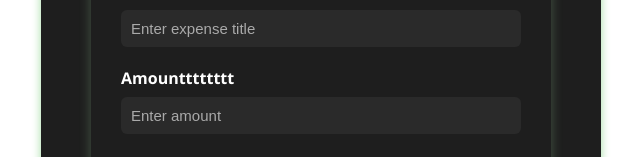
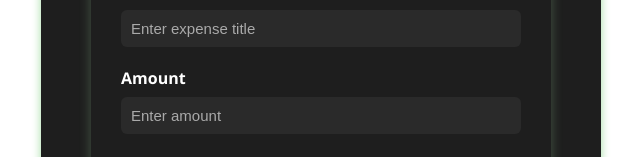
Before and after one commit to ASHOKJ1952006/Expense-tracker-jenkins, a React (Vite) app in the folder frontend/: page / in a window 1280 px wide. Shown: the part 436-593 px from the top of the page, without its empty margins (319-959 px from the left). Built offline with nearby package versions, Linux system fonts and the light colour scheme; no server answers.

Commit message:
Fix typo in label and update form structure

```diff
--- a/frontend/src/components/Expenseform.jsx
+++ b/frontend/src/components/Expenseform.jsx
@@ -62,7 +62,7 @@ const Expenseform = (props) => {
         </div>
 
         <div className="form-group">
-          <label htmlFor="amount">Amountttttttt</label>
+          <label htmlFor="amount">Amount</label>
           <input
             type="number"
             id="amount"
```
